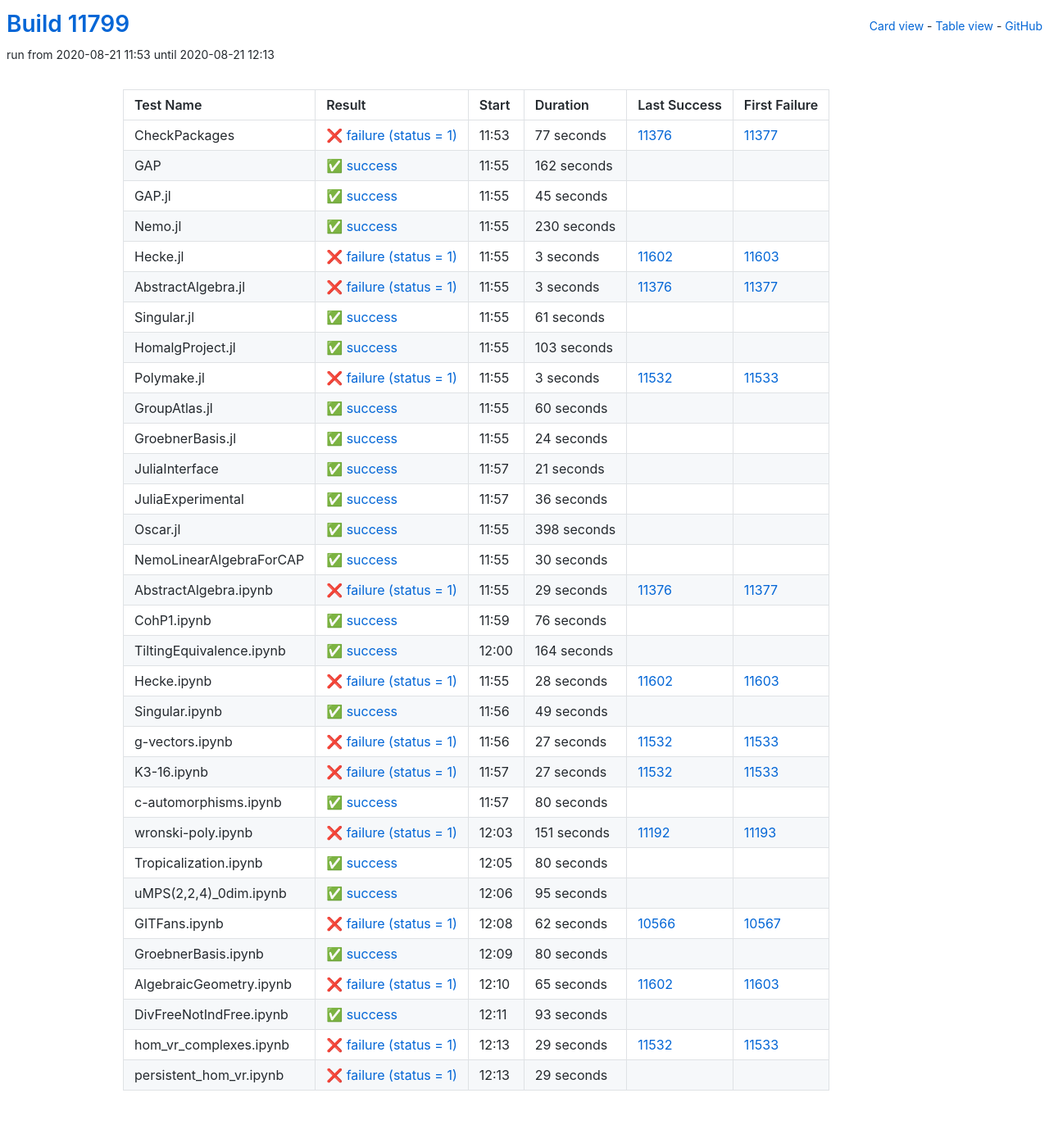
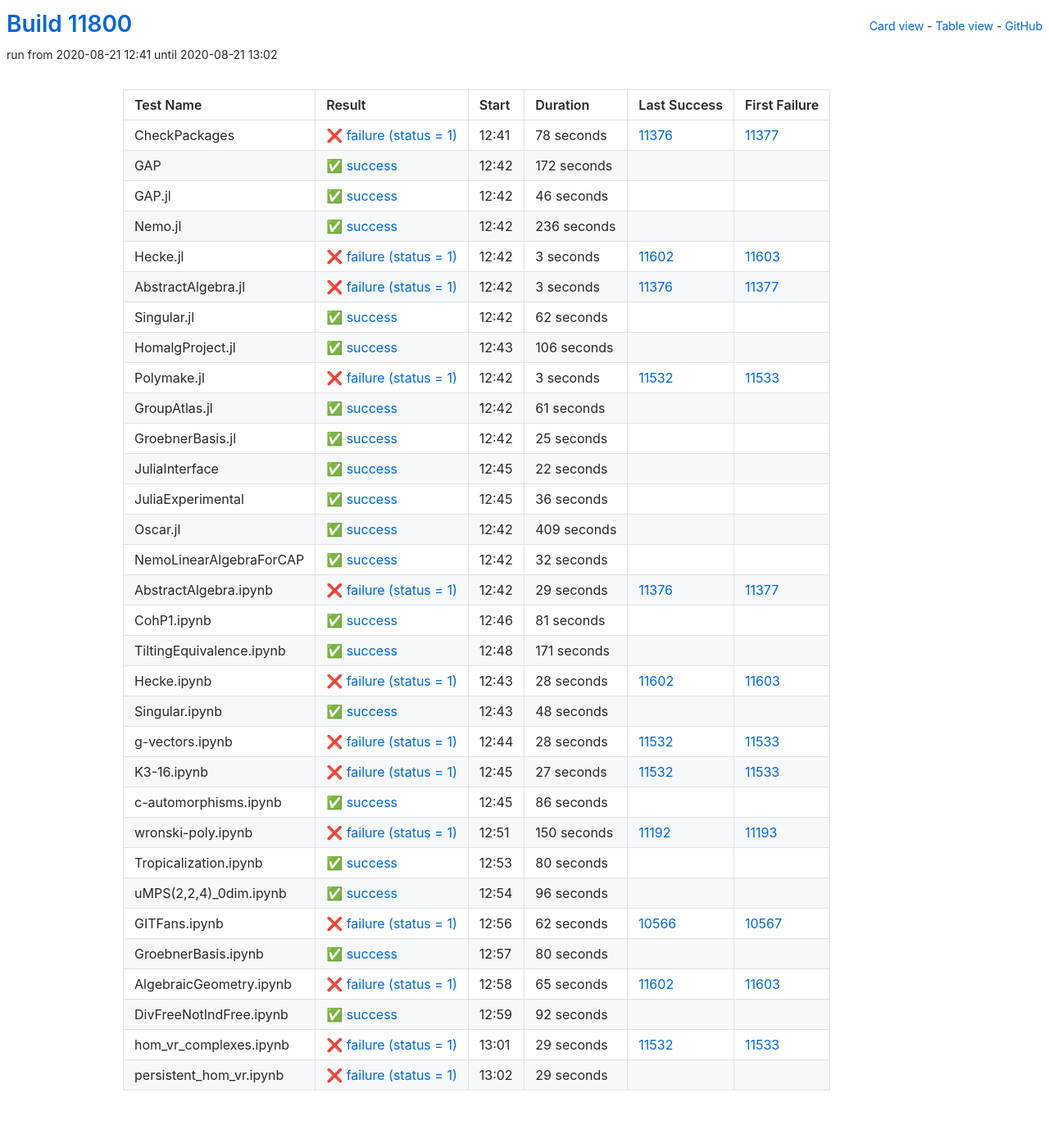
Before and after one commit to oscar-system/oscar-ci-status, a Jekyll site: the page built from table.html, in a window 1280 px wide. Shown: the whole page at 82% size. Built offline with Jekyll 4.4.1, drawn with Linux system fonts in a browser that asks for light colours.

Commit message:
Build #11800

```diff
--- a/_data/ci.yml
+++ b/_data/ci.yml
@@ -1,6 +1,6 @@
 ---
-build: 11799
-build_url: https://oscarci.mathematik.uni-kl.de/job/oscar/11799/
+build: 11800
+build_url: https://oscarci.mathematik.uni-kl.de/job/oscar/11800/
 job: oscar
 organization: oscar-system
 repo: oscar-ci-status
@@ -8,56 +8,56 @@
 tests:
 - name: CheckPackages
   id: checkpackages
-  log: https://oscarci.mathematik.uni-kl.de/job/oscar/11799/artifact/logs/build-11799/CheckPackages.log
-  start: 2020-08-21 11:53
+  log: https://oscarci.mathematik.uni-kl.de/job/oscar/11800/artifact/logs/build-11800/CheckPackages.log
+  start: 2020-08-21 12:41
   success: false
   exitcode: 1
   status: failure
-  duration: 77
+  duration: 78
   last_success: 11376
   last_success_url: https://oscarci.mathematik.uni-kl.de/job/oscar/11376/
   first_failure: 11377
   first_failure_url: https://oscarci.mathematik.uni-kl.de/job/oscar/11377/
 - name: GAP
   id: gap
-  log: https://oscarci.mathematik.uni-kl.de/job/oscar/11799/artifact/logs/build-11799/GAP.log
-  start: 2020-08-21 11:55
+  log: https://oscarci.mathematik.uni-kl.de/job/oscar/11800/artifact/logs/build-11800/GAP.log
+  start: 2020-08-21 12:42
   success: true
   exitcode: 0
   status: success
-  duration: 162
+  duration: 172
   last_success: false
   last_success_url:
   first_failure: false
   first_failure_url:
 - name: GAP.jl
   id: gap-jl
-  log: https://oscarci.mathematik.uni-kl.de/job/oscar/11799/artifact/logs/build-11799/GAP.jl.log
-  start: 2020-08-21 11:55
+  log: https://oscarci.mathematik.uni-kl.de/job/oscar/11800/artifact/logs/build-11800/GAP.jl.log
+  start: 2020-08-21 12:42
   success: true
   exitcode: 0
   status: success
-  duration: 45
+  duration: 46
   last_success: false
   last_success_url:
   first_failure: false
   first_failure_url:
 - name: Nemo.jl
   id: nemo-jl
-  log: https://oscarci.mathematik.uni-kl.de/job/oscar/11799/artifact/logs/build-11799/Nemo.jl.log
-  start: 2020-08-21 11:55
+  log: https://oscarci.mathematik.uni-kl.de/job/oscar/11800/artifact/logs/build-11800/Nemo.jl.log
+  start: 2020-08-21 12:42
   success: true
   exitcode: 0
   status: success
-  duration: 230
+  duration: 236
   last_success: false
   last_success_url:
   first_failure: false
   first_failure_url:
 - name: Hecke.jl
   id: hecke-jl
-  log: https://oscarci.mathematik.uni-kl.de/job/oscar/11799/artifact/logs/build-11799/Hecke.jl.log
-  start: 2020-08-21 11:55
+  log: https://oscarci.mathematik.uni-kl.de/job/oscar/11800/artifact/logs/build-11800/Hecke.jl.log
+  start: 2020-08-21 12:42
   success: false
   exitcode: 1
   status: failure
@@ -68,8 +68,8 @@
   first_failure_url: https://oscarci.mathematik.uni-kl.de/job/oscar/11603/
 - name: AbstractAlgebra.jl
   id: abstractalgebra-jl
-  log: https://oscarci.mathematik.uni-kl.de/job/oscar/11799/artifact/logs/build-11799/AbstractAlgebra.jl.log
-  start: 2020-08-21 11:55
+  log: https://oscarci.mathematik.uni-kl.de/job/oscar/11800/artifact/logs/build-11800/AbstractAlgebra.jl.log
+  start: 2020-08-21 12:42
   success: false
   exitcode: 1
   status: failure
@@ -80,32 +80,32 @@
   first_failure_url: https://oscarci.mathematik.uni-kl.de/job/oscar/11377/
 - name: Singular.jl
   id: singular-jl
-  log: https://oscarci.mathematik.uni-kl.de/job/oscar/11799/artifact/logs/build-11799/Singular.jl.log
-  start: 2020-08-21 11:55
+  log: https://oscarci.mathematik.uni-kl.de/job/oscar/11800/artifact/logs/build-11800/Singular.jl.log
+  start: 2020-08-21 12:42
   success: true
   exitcode: 0
   status: success
-  duration: 61
+  duration: 62
   last_success: false
   last_success_url:
   first_failure: false
   first_failure_url:
 - name: HomalgProject.jl
   id: homalgproject-jl
-  log: https://oscarci.mathematik.uni-kl.de/job/oscar/11799/artifact/logs/build-11799/HomalgProject.jl.log
-  start: 2020-08-21 11:55
+  log: https://oscarci.mathematik.uni-kl.de/job/oscar/11800/artifact/logs/build-11800/HomalgProject.jl.log
+  start: 2020-08-21 12:43
   success: true
   exitcode: 0
   status: success
-  duration: 103
+  duration: 106
   last_success: false
   last_success_url:
   first_failure: false
   first_failure_url:
 - name: Polymake.jl
   id: polymake-jl
-  log: https://oscarci.mathematik.uni-kl.de/job/oscar/11799/artifact/logs/build-11799/Polymake.jl.log
-  start: 2020-08-21 11:55
+  log: https://oscarci.mathematik.uni-kl.de/job/oscar/11800/artifact/logs/build-11800/Polymake.jl.log
+  start: 2020-08-21 12:42
   success: false
   exitcode: 1
   status: failure
@@ -116,44 +116,44 @@
   first_failure_url: https://oscarci.mathematik.uni-kl.de/job/oscar/11533/
 - name: GroupAtlas.jl
   id: groupatlas-jl
-  log: https://oscarci.mathematik.uni-kl.de/job/oscar/11799/artifact/logs/build-11799/GroupAtlas.jl.log
-  start: 2020-08-21 11:55
+  log: https://oscarci.mathematik.uni-kl.de/job/oscar/11800/artifact/logs/build-11800/GroupAtlas.jl.log
+  start: 2020-08-21 12:42
   success: true
   exitcode: 0
   status: success
-  duration: 60
+  duration: 61
   last_success: false
   last_success_url:
   first_failure: false
   first_failure_url:
 - name: GroebnerBasis.jl
   id: groebnerbasis-jl
-  log: https://oscarci.mathematik.uni-kl.de/job/oscar/11799/artifact/logs/build-11799/GroebnerBasis.jl.log
-  start: 2020-08-21 11:55
+  log: https://oscarci.mathematik.uni-kl.de/job/oscar/11800/artifact/logs/build-11800/GroebnerBasis.jl.log
+  start: 2020-08-21 12:42
   success: true
   exitcode: 0
   status: success
-  duration: 24
+  duration: 25
   last_success: false
   last_success_url:
   first_failure: false
   first_failure_url:
 - name: JuliaInterface
   id: juliainterface
-  log: https://oscarci.mathematik.uni-kl.de/job/oscar/11799/artifact/logs/build-11799/JuliaInterface.log
-  start: 2020-08-21 11:57
+  log: https://oscarci.mathematik.uni-kl.de/job/oscar/11800/artifact/logs/build-11800/JuliaInterface.log
+  start: 2020-08-21 12:45
   success: true
   exitcode: 0
   status: success
-  duration: 21
+  duration: 22
   last_success: false
   last_success_url:
   first_failure: false
   first_failure_url:
 - name: JuliaExperimental
   id: juliaexperimental
-  log: https://oscarci.mathematik.uni-kl.de/job/oscar/11799/artifact/logs/build-11799/JuliaExperimental.log
-  start: 2020-08-21 11:57
+  log: https://oscarci.mathematik.uni-kl.de/job/oscar/11800/artifact/logs/build-11800/JuliaExperimental.log
+  start: 2020-08-21 12:45
   success: true
   exitcode: 0
   status: success
@@ -164,32 +164,32 @@
   first_failure_url:
 - name: Oscar.jl
   id: oscar-jl
-  log: https://oscarci.mathematik.uni-kl.de/job/oscar/11799/artifact/logs/build-11799/Oscar.jl.log
-  start: 2020-08-21 11:55
+  log: https://oscarci.mathematik.uni-kl.de/job/oscar/11800/artifact/logs/build-11800/Oscar.jl.log
+  start: 2020-08-21 12:42
   success: true
   exitcode: 0
   status: success
-  duration: 398
+  duration: 409
   last_success: false
   last_success_url:
   first_failure: false
   first_failure_url:
 - name: NemoLinearAlgebraForCAP
   id: nemolinearalgebraforcap
-  log: https://oscarci.mathematik.uni-kl.de/job/oscar/11799/artifact/logs/build-11799/NemoLinearAlgebraForCAP.log
-  start: 2020-08-21 11:55
+  log: https://oscarci.mathematik.uni-kl.de/job/oscar/11800/artifact/logs/build-11800/NemoLinearAlgebraForCAP.log
+  start: 2020-08-21 12:42
   success: true
   exitcode: 0
   status: success
-  duration: 30
+  duration: 32
   last_success: false
   last_success_url:
   first_failure: false
   first_failure_url:
 - name: AbstractAlgebra.ipynb
   id: abstractalgebra-ipynb
-  log: https://oscarci.mathematik.uni-kl.de/job/oscar/11799/artifact/logs/build-11799/AbstractAlgebra.ipynb.log
-  start: 2020-08-21 11:55
+  log: https://oscarci.mathematik.uni-kl.de/job/oscar/11800/artifact/logs/build-11800/AbstractAlgebra.ipynb.log
+  start: 2020-08-21 12:42
   success: false
   exitcode: 1
   status: failure
@@ -200,32 +200,32 @@
   first_failure_url: https://oscarci.mathematik.uni-kl.de/job/oscar/11377/
 - name: CohP1.ipynb
   id: cohp1-ipynb
-  log: https://oscarci.mathematik.uni-kl.de/job/oscar/11799/artifact/logs/build-11799/CohP1.ipynb.log
-  start: 2020-08-21 11:59
+  log: https://oscarci.mathematik.uni-kl.de/job/oscar/11800/artifact/logs/build-11800/CohP1.ipynb.log
+  start: 2020-08-21 12:46
   success: true
   exitcode: 0
   status: success
-  duration: 76
+  duration: 81
   last_success: false
   last_success_url:
   first_failure: false
   first_failure_url:
 - name: TiltingEquivalence.ipynb
   id: tiltingequivalence-ipynb
-  log: https://oscarci.mathematik.uni-kl.de/job/oscar/11799/artifact/logs/build-11799/TiltingEquivalence.ipynb.log
-  start: 2020-08-21 12:00
+  log: https://oscarci.mathematik.uni-kl.de/job/oscar/11800/artifact/logs/build-11800/TiltingEquivalence.ipynb.log
+  start: 2020-08-21 12:48
   success: true
   exitcode: 0
   status: success
-  duration: 164
+  duration: 171
   last_success: false
   last_success_url:
   first_failure: false
   first_failure_url:
 - name: Hecke.ipynb
   id: hecke-ipynb
-  log: https://oscarci.mathematik.uni-kl.de/job/oscar/11799/artifact/logs/build-11799/Hecke.ipynb.log
-  start: 2020-08-21 11:55
+  log: https://oscarci.mathematik.uni-kl.de/job/oscar/11800/artifact/logs/build-11800/Hecke.ipynb.log
+  start: 2020-08-21 12:43
   success: false
   exitcode: 1
   status: failure
@@ -236,32 +236,32 @@
   first_failure_url: https://oscarci.mathematik.uni-kl.de/job/oscar/11603/
 - name: Singular.ipynb
   id: singular-ipynb
-  log: https://oscarci.mathematik.uni-kl.de/job/oscar/11799/artifact/logs/build-11799/Singular.ipynb.log
-  start: 2020-08-21 11:56
+  log: https://oscarci.mathematik.uni-kl.de/job/oscar/11800/artifact/logs/build-11800/Singular.ipynb.log
+  start: 2020-08-21 12:43
   success: true
   exitcode: 0
   status: success
-  duration: 49
+  duration: 48
   last_success: false
   last_success_url:
   first_failure: false
   first_failure_url:
 - name: g-vectors.ipynb
   id: g-vectors-ipynb
-  log: https://oscarci.mathematik.uni-kl.de/job/oscar/11799/artifact/logs/build-11799/g-vectors.ipynb.log
-  start: 2020-08-21 11:56
+  log: https://oscarci.mathematik.uni-kl.de/job/oscar/11800/artifact/logs/build-11800/g-vectors.ipynb.log
+  start: 2020-08-21 12:44
   success: false
   exitcode: 1
   status: failure
-  duration: 27
+  duration: 28
   last_success: 11532
   last_success_url: https://oscarci.mathematik.uni-kl.de/job/oscar/11532/
   first_failure: 11533
   first_failure_url: https://oscarci.mathematik.uni-kl.de/job/oscar/11533/
 - name: K3-16.ipynb
   id: k3-16-ipynb
-  log: https://oscarci.mathematik.uni-kl.de/job/oscar/11799/artifact/logs/build-11799/K3-16.ipynb.log
-  start: 2020-08-21 11:57
+  log: https://oscarci.mathematik.uni-kl.de/job/oscar/11800/artifact/logs/build-11800/K3-16.ipynb.log
+  start: 2020-08-21 12:45
   success: false
   exitcode: 1
   status: failure
@@ -272,32 +272,32 @@
   first_failure_url: https://oscarci.mathematik.uni-kl.de/job/oscar/11533/
 - name: c-automorphisms.ipynb
   id: c-automorphisms-ipynb
-  log: https://oscarci.mathematik.uni-kl.de/job/oscar/11799/artifact/logs/build-11799/c-automorphisms.ipynb.log
-  start: 2020-08-21 11:57
+  log: https://oscarci.mathematik.uni-kl.de/job/oscar/11800/artifact/logs/build-11800/c-automorphisms.ipynb.log
+  start: 2020-08-21 12:45
   success: true
   exitcode: 0
   status: success
-  duration: 80
+  duration: 86
   last_success: false
   last_success_url:
   first_failure: false
   first_failure_url:
 - name: wronski-poly.ipynb
   id: wronski-poly-ipynb
-  log: https://oscarci.mathematik.uni-kl.de/job/oscar/11799/artifact/logs/build-11799/wronski-poly.ipynb.log
-  start: 2020-08-21 12:03
+  log: https://oscarci.mathematik.uni-kl.de/job/oscar/11800/artifact/logs/build-11800/wronski-poly.ipynb.log
+  start: 2020-08-21 12:51
   success: false
   exitcode: 1
   status: failure
-  duration: 151
+  duration: 150
   last_success: 11192
   last_success_url: https://oscarci.mathematik.uni-kl.de/job/oscar/11192/
   first_failure: 11193
   first_failure_url: https://oscarci.mathematik.uni-kl.de/job/oscar/11193/
 - name: Tropicalization.ipynb
   id: tropicalization-ipynb
-  log: https://oscarci.mathematik.uni-kl.de/job/oscar/11799/artifact/logs/build-11799/Tropicalization.ipynb.log
-  start: 2020-08-21 12:05
+  log: https://oscarci.mathematik.uni-kl.de/job/oscar/11800/artifact/logs/build-11800/Tropicalization.ipynb.log
+  start: 2020-08-21 12:53
   success: true
   exitcode: 0
   status: success
@@ -308,20 +308,20 @@
   first_failure_url:
 - name: uMPS(2,2,4)_0dim.ipynb
   id: umps-2-2-4-0dim-ipynb
-  log: https://oscarci.mathematik.uni-kl.de/job/oscar/11799/artifact/logs/build-11799/uMPS-2-2-4-_0dim.ipynb.log
-  start: 2020-08-21 12:06
+  log: https://oscarci.mathematik.uni-kl.de/job/oscar/11800/artifact/logs/build-11800/uMPS-2-2-4-_0dim.ipynb.log
+  start: 2020-08-21 12:54
   success: true
   exitcode: 0
   status: success
-  duration: 95
+  duration: 96
   last_success: false
   last_success_url:
   first_failure: false
   first_failure_url:
 - name: GITFans.ipynb
   id: gitfans-ipynb
-  log: https://oscarci.mathematik.uni-kl.de/job/oscar/11799/artifact/logs/build-11799/GITFans.ipynb.log
-  start: 2020-08-21 12:08
+  log: https://oscarci.mathematik.uni-kl.de/job/oscar/11800/artifact/logs/build-11800/GITFans.ipynb.log
+  start: 2020-08-21 12:56
   success: false
   exitcode: 1
   status: failure
@@ -332,8 +332,8 @@
   first_failure_url: https://oscarci.mathematik.uni-kl.de/job/oscar/10567/
 - name: GroebnerBasis.ipynb
   id: groebnerbasis-ipynb
-  log: https://oscarci.mathematik.uni-kl.de/job/oscar/11799/artifact/logs/build-11799/GroebnerBasis.ipynb.log
-  start: 2020-08-21 12:09
+  log: https://oscarci.mathematik.uni-kl.de/job/oscar/11800/artifact/logs/build-11800/GroebnerBasis.ipynb.log
+  start: 2020-08-21 12:57
   success: true
   exitcode: 0
   status: success
@@ -344,8 +344,8 @@
   first_failure_url:
 - name: AlgebraicGeometry.ipynb
   id: algebraicgeometry-ipynb
-  log: https://oscarci.mathematik.uni-kl.de/job/oscar/11799/artifact/logs/build-11799/AlgebraicGeometry.ipynb.log
-  start: 2020-08-21 12:10
+  log: https://oscarci.mathematik.uni-kl.de/job/oscar/11800/artifact/logs/build-11800/AlgebraicGeometry.ipynb.log
+  start: 2020-08-21 12:58
   success: false
   exitcode: 1
   status: failure
@@ -356,20 +356,20 @@
   first_failure_url: https://oscarci.mathematik.uni-kl.de/job/oscar/11603/
 - name: DivFreeNotIndFree.ipynb
   id: divfreenotindfree-ipynb
-  log: https://oscarci.mathematik.uni-kl.de/job/oscar/11799/artifact/logs/build-11799/DivFreeNotIndFree.ipynb.log
-  start: 2020-08-21 12:11
+  log: https://oscarci.mathematik.uni-kl.de/job/oscar/11800/artifact/logs/build-11800/DivFreeNotIndFree.ipynb.log
+  start: 2020-08-21 12:59
   success: true
   exitcode: 0
   status: success
-  duration: 93
+  duration: 92
   last_success: false
   last_success_url:
   first_failure: false
   first_failure_url:
 - name: hom_vr_complexes.ipynb
   id: hom-vr-complexes-ipynb
-  log: https://oscarci.mathematik.uni-kl.de/job/oscar/11799/artifact/logs/build-11799/hom_vr_complexes.ipynb.log
-  start: 2020-08-21 12:13
+  log: https://oscarci.mathematik.uni-kl.de/job/oscar/11800/artifact/logs/build-11800/hom_vr_complexes.ipynb.log
+  start: 2020-08-21 13:01
   success: false
   exitcode: 1
   status: failure
@@ -380,8 +380,8 @@
   first_failure_url: https://oscarci.mathematik.uni-kl.de/job/oscar/11533/
 - name: persistent_hom_vr.ipynb
   id: persistent-hom-vr-ipynb
-  log: https://oscarci.mathematik.uni-kl.de/job/oscar/11799/artifact/logs/build-11799/persistent_hom_vr.ipynb.log
-  start: 2020-08-21 12:13
+  log: https://oscarci.mathematik.uni-kl.de/job/oscar/11800/artifact/logs/build-11800/persistent_hom_vr.ipynb.log
+  start: 2020-08-21 13:02
   success: false
   exitcode: 1
   status: failure
```
Also changed, not shown: README.md.
